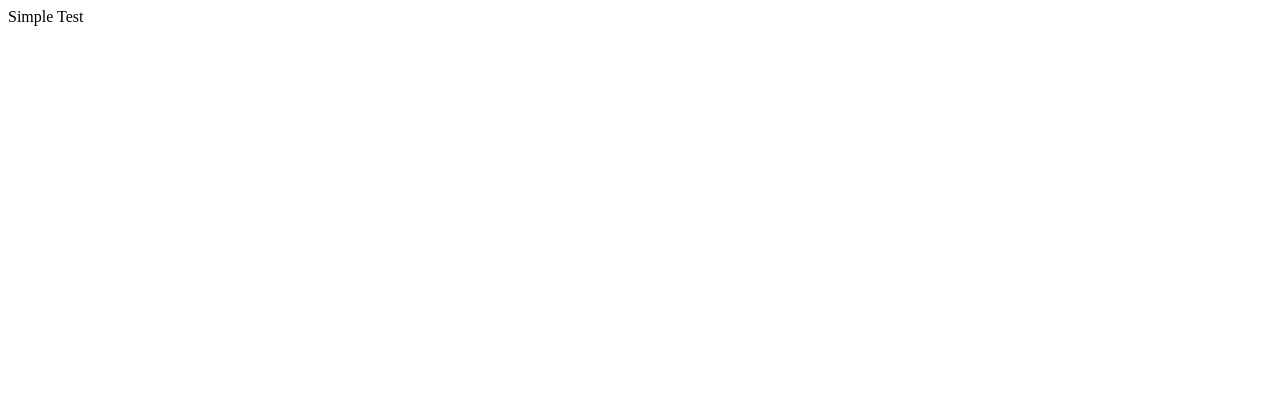
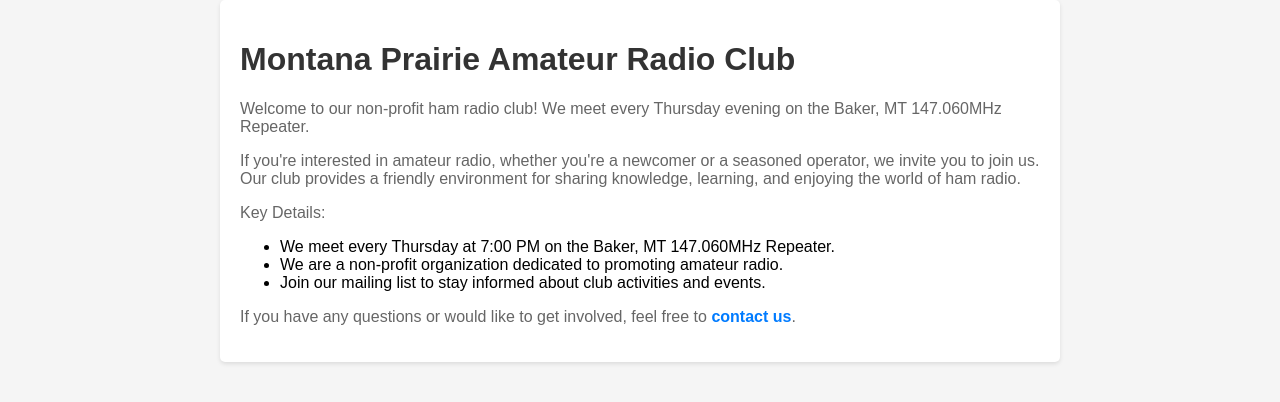
Before and after one commit to neilwillgettoit/montanaprairiearc.org, a plain HTML site: page index.html in a window 1280 px wide. Drawn offline with Linux system fonts and the light colour scheme.

Commit message:
Update index.html

```diff
--- a/index.html
+++ b/index.html
@@ -1 +1,48 @@
-<a></a>Simple Test</a>
+<!DOCTYPE html>
+<html lang="en">
+<head>
+    <meta charset="UTF-8">
+    <meta name="viewport" content="width=device-width, initial-scale=1.0">
+    <title>Montana Prairie Amateur Radio Club</title>
+    <style>
+        body {
+            font-family: Arial, sans-serif;
+            margin: 0;
+            padding: 0;
+            background-color: #f5f5f5;
+        }
+        .container {
+            max-width: 800px;
+            margin: 0 auto;
+            padding: 20px;
+            background-color: #fff;
+            border-radius: 5px;
+            box-shadow: 0 2px 4px rgba(0, 0, 0, 0.1);
+        }
+        h1 {
+            color: #333;
+        }
+        p {
+            color: #666;
+        }
+        .highlight {
+            font-weight: bold;
+            color: #007bff;
+        }
+    </style>
+</head>
+<body>
+    <div class="container">
+        <h1>Montana Prairie Amateur Radio Club</h1>
+        <p>Welcome to our non-profit ham radio club! We meet every Thursday evening on the Baker, MT 147.060MHz Repeater.</p>
+        <p>If you're interested in amateur radio, whether you're a newcomer or a seasoned operator, we invite you to join us. Our club provides a friendly environment for sharing knowledge, learning, and enjoying the world of ham radio.</p>
+        <p>Key Details:</p>
+        <ul>
+            <li>We meet every Thursday at 7:00 PM on the Baker, MT 147.060MHz Repeater.</li>
+            <li>We are a non-profit organization dedicated to promoting amateur radio.</li>
+            <li>Join our mailing list to stay informed about club activities and events.</li>
+        </ul>
+        <p>If you have any questions or would like to get involved, feel free to <span class="highlight">contact us</span>.</p>
+    </div>
+</body>
+</html>
```
